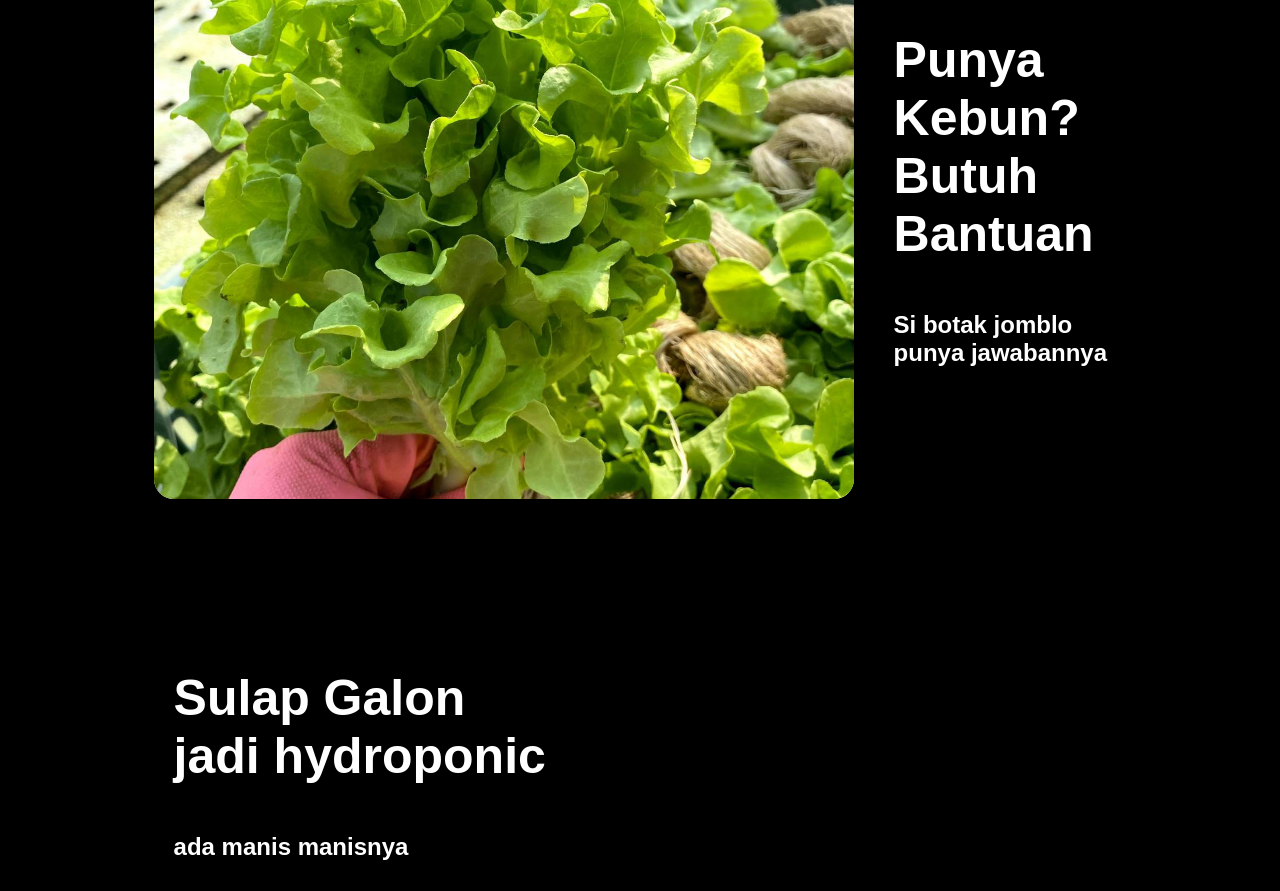
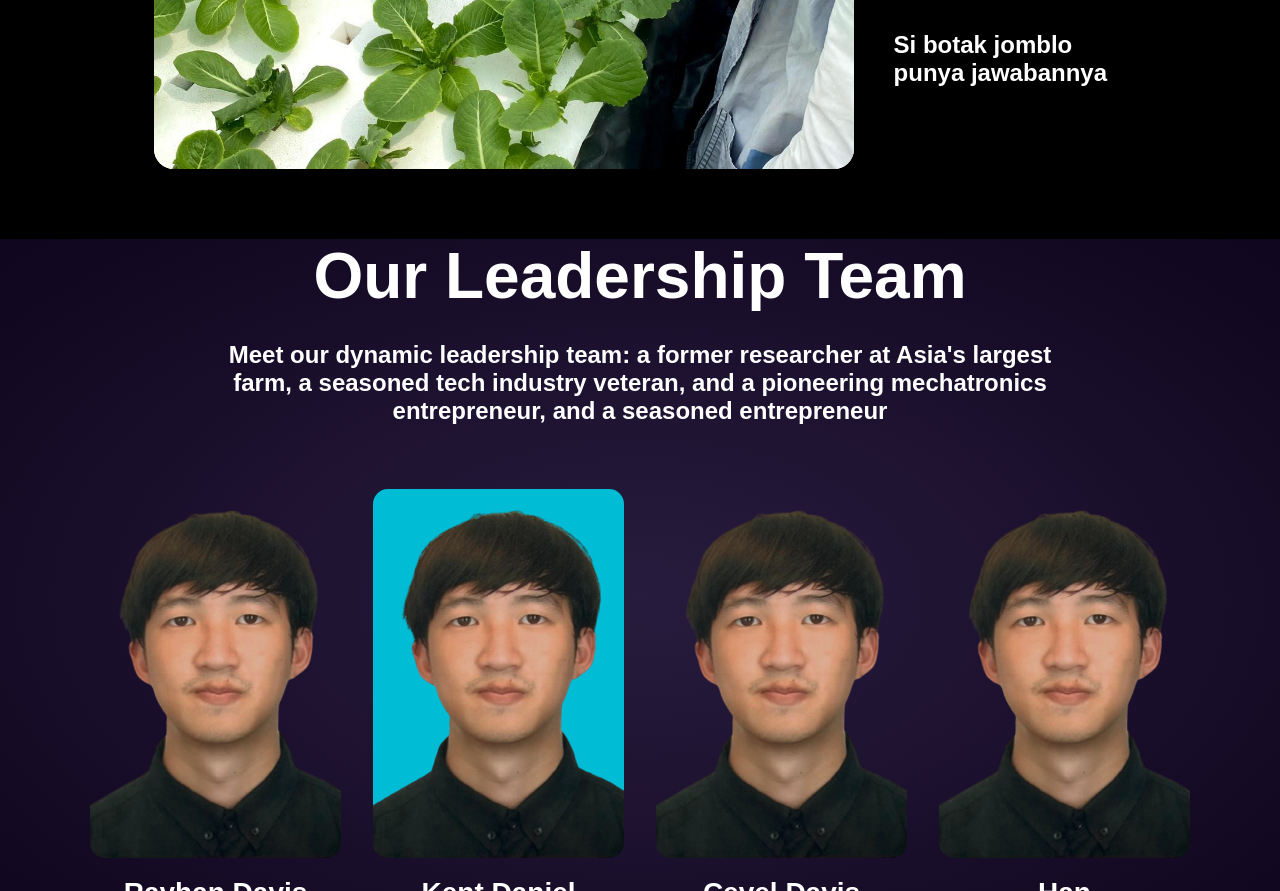
Before and after one commit to kentdan/farmq_web, a website: page index.html in a window 1280 px wide. Shown: the part 1909-2800 px from the top of the page. Drawn offline with Linux system fonts and the light colour scheme.

Commit message:
adding team section

```diff
--- a/index.html
+++ b/index.html
@@ -37,8 +37,8 @@
     <div class="hero">
         <div class="hero-content">
             <h1><b>Grow Fresh Veggies, Fruit and More.</b></h1>
-            <h3>Grow easily. Harvest anytime</h3>
-            <p>Ready to grow? Start your own hydroponic or get experts consultation.</p>
+            <h3><b>Grow easily. Harvest anytime</b></h3>
+            <p>Ready to grow? Start your own farm or get experts consultation.</p>
             <div id="primary-links">
                 <a href="#hydroponic-kit" class="button">Hydroponic Kit</a>
                 <a href="#consultation" class="button">Consultation</a>
@@ -69,7 +69,7 @@
             <h2>SayurQ ya<br/> dari FarmQ</h2>
             <p>
                 <br/>
-                <b></b>
+                Harvest everyday with with our hydroponic kit
             </p>
         </div>
         <div class="img-col">
@@ -78,12 +78,12 @@
             </div>
 
         </div>
-    </div>
 
-    <div class="features" id="hydroponic-kit">
+
+    <!-- <div class="features" id="hydroponic-kit"> -->
         <div class="img-col">
             <div class="rounded-box">
-                <img src="images/sayur1.jpg" alt="Hero Image">
+                <img src="images/kebun.jpg" alt="Hero Image">
             </div>
 
         </div>
@@ -94,9 +94,9 @@
                 <b>Si botak jomblo punya jawabannya</b>
             </p>
         </div>
-
     </div>
 
+<!--
     <div class="features" id="hydroponic-kit">
         <div class="text-col">
             <h2>Sulap Galon <br/> jadi hydroponic</h2>
@@ -112,6 +112,66 @@
 
         </div>
     </div>
+    </div> -->
+    <div class="team" id="hydroponic-kit">
+        <div class="center">
+            <h1>Our Leadership Team </h1>
+            <p>
+                <br/>
+                <b>Meet our dynamic leadership team: a former researcher at Asia's largest farm, a seasoned tech industry veteran, and a pioneering mechatronics entrepreneur, and a seasoned entrepreneur</b>
+            </p>
+        </div>
+        <div class="team-content">
+            <div class="rounded-rectangle">
+                <img src="images/kent.png" alt="Hero Image">
+                <h3>Rayhan Davis</h3>
+                <p>Co-founder/CEO</p>
+                <p>Husler</p>
+                <!-- <div class="icons">
+                    <a href="#"><img src="images/email.png" alt="Facebook"></a>
+                    <a href="#"><img src="images/twitter.png" alt="Twitter"></a>
+                    <a href="#"><img src="images/instagram.png" alt="Instagram"></a>
+                </div> -->
+            </div>
+            <div class="rounded-rectangle">
+                <img src="images/kent.jpg" alt="Hero Image">
+                <h3>Kent Daniel</h3>
+                <p>Co-founder/CTO</p>
+                <p>Hacker</p>
+                <!-- <div class="icons">
+                    <a href="#"><img src="images/email.png" alt="Facebook"></a>
+                    <a href="#"><img src="images/twitter.png" alt="Twitter"></a>
+                    <a href="#"><img src="images/instagram.png" alt="Instagram"></a>
+                </div> -->
+            </div>
+            <div class="rounded-rectangle">
+                <img src="images/kent.png" alt="Hero Image">
+                <h3>Cevel Davis</h3>
+                <p>Co-founder/CPO</p>
+                <p>Artist</p>
+                <!-- <div class="icons">
+                    <a href="#"><img src="images/email.png" alt="Facebook"></a>
+                    <a href="#"><img src="images/twitter.png" alt="Twitter"></a>
+                    <a href="#"><img src="images/instagram.png" alt="Instagram"></a>
+                </div> -->
+            </div>
+            <div class="rounded-rectangle">
+                <img src="images/kent.png" alt="Hero Image">
+                <h3>Han</h3>
+                <p>Advisor</p>
+                <p>Renaissance Man</p>
+                <!-- <div class="icons">
+                    <a href="#"><img src="images/email.png" alt="Facebook"></a>
+                    <a href="#"><img src="images/twitter.png" alt="Twitter"></a>
+                    <a href="#"><img src="images/instagram.png" alt="Instagram"></a>
+                </div> -->
+            </div>
+
+        </div>
+    </div>
+
     <script src="app.js"></script>
+
+
 </body>
 </html>
--- a/styles.css
+++ b/styles.css
@@ -158,6 +158,7 @@ header a {
     width: 100%;
     height: 100vh;
     background-image: linear-gradient(rgba(0,0,0,0.7),rgba(0,0,0,0.7)), url(./images/hydro.jpg);
+    /* background-size: cover; */
     background-size: cover;
     background-position: center;
     padding: 10px 8%;
@@ -186,7 +187,7 @@ nav button {
 
 .hero-content {
     position: absolute;
-    top: 50%;
+    top: 40%;
     left: 43%;
     transform: translate(-50%,-50%);
     text-align: center;
@@ -238,7 +239,7 @@ nav button {
 /* Rounded Box */
 .rounded-box {
     width: 700px; /* Set the desired width */
-    height: 600px; /* Set the desired height */
+    height: 500px; /* Set the desired height */
     border-radius: 20px; /* Adjust border-radius for rounded corners */
     overflow: hidden; /* Ensure the image fits within the box */
     display: flex;
@@ -297,6 +298,69 @@ nav button {
     font-size: 24px;
     font-weight: 600;
 }
+
+/* team */
+
+.team{
+    position: relative;
+    width: 100%;
+    height: 100wh;
+    background: radial-gradient(#281c3e, #0f051d);
+    display: flex;
+    align-items: center;
+    justify-content: center;
+    flex-direction: column;
+}
+.team-content{
+    width: 100%;
+    max-width: 1100px;
+    display: grid;
+    margin: 0 auto;
+    grid-template-columns: repeat(auto-fit,minmax(150px,auto));
+    align-items: center;
+    gap: 2rem;
+    text-align: center;
+    margin-top: 4rem;
+}
+.team-content img{
+    width: 100%;
+    height: auto;
+    border-radius: 15px;
+    margin-bottom: 15px;
+    transition: 0.3s;
+}
+.center h1{
+    color: #ffffff;
+    font-size: 4rem;
+    text-align: center;
+
+}
+.center p{
+    color: #ffffff;
+    font-size: 24px;
+    text-align: center;
+    margin-left: 200px;
+    margin-right: 200px;
+
+}
+.box{
+    background: #ffffff;
+    padding: 20px;
+    border-radius: 15px;
+    box-shadow: 0 0 10px rgba(0,0,0,0.1);
+    transition: 0.3s;
+}
+.box h3{
+    color: #fff;
+    font-size: 24px;
+    font-weight: 500;
+    margin-bottom: 10px;
+}
+.box p{
+    color: #fff;
+    font-size: 18px;
+    font-weight: 400;
+}
 .faq {
     padding: 10px 12%;
     text-align: center;
```
Also changed, not shown: images/kebun.jpg (added), images/kent.jpg (added), images/kent.png (renamed from images/kent-removebg-preview.png).
